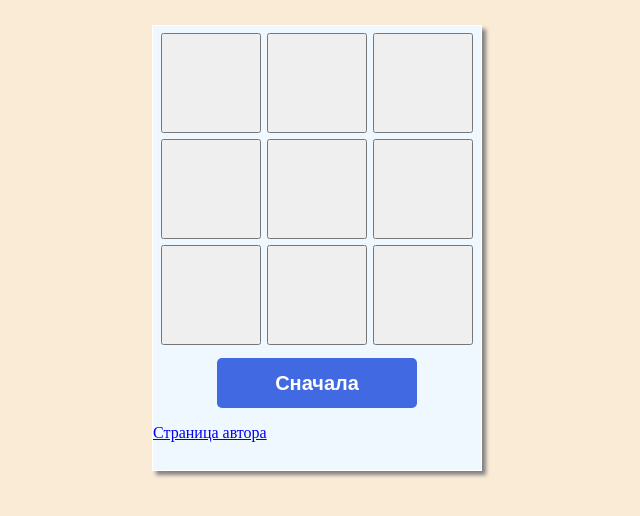
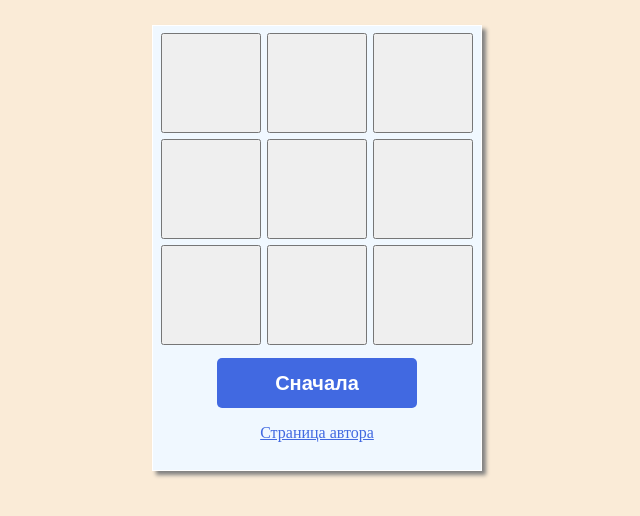
Before and after one commit to Tim2015web/tic-tac-toe, a plain HTML site: page index.html in a window 1280 px wide. Shown: the whole page, without its empty margins (323-963 px from the left). Drawn offline with Linux system fonts and the light colour scheme.

Commit message:
Update styles.css

```diff
--- a/styles.css
+++ b/styles.css
@@ -53,3 +53,12 @@ color: brown;
   color: white;
   font-weight: bold;
 }
+
+p {
+  text-align: center;
+}
+
+p a{
+  text-align: center;
+  color: royalblue;
+}
```
